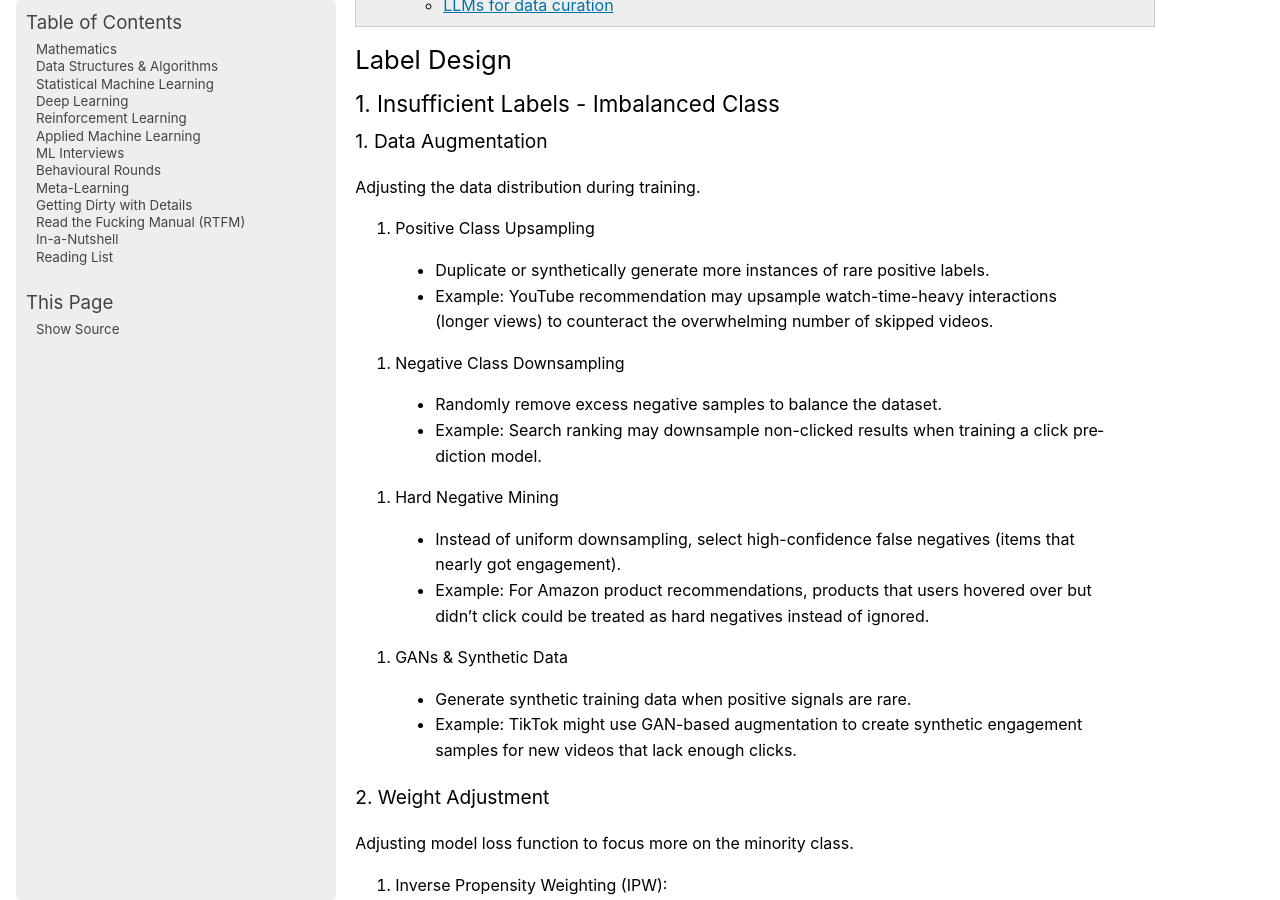
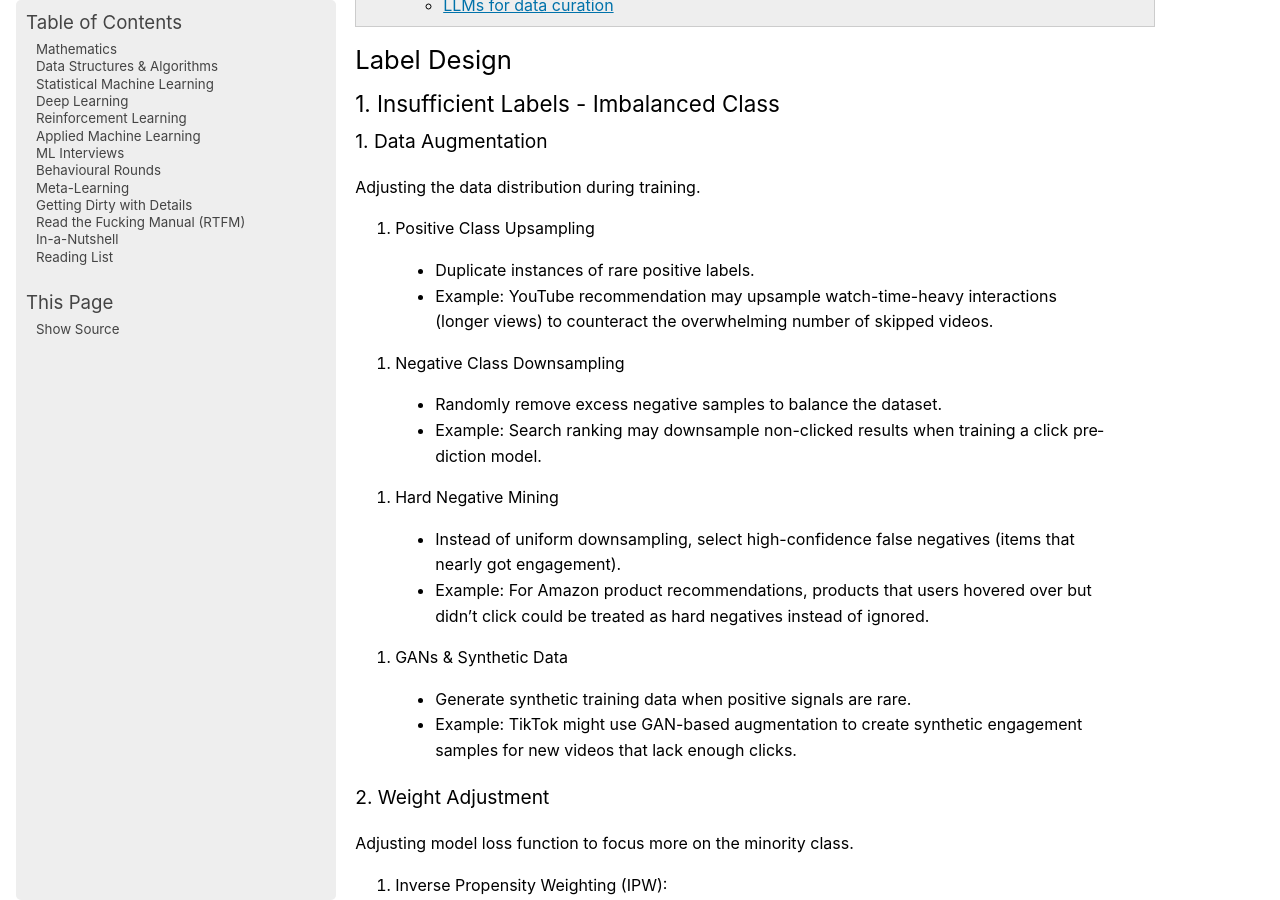
Before and after one commit to uselesstechjunks/leetcode, a Sphinx documentation site: the page built from docs/source/applied/practical/data.rst, in a window 1280 px wide and 900 px high, scrolled down 1109 px. Built offline with Sphinx 7.4.7, drawn with Linux system fonts in a browser that asks for light colours; pages that are not in the unit, such as notebooks, are missing from menus.

Commit message:
Update data.rst

```diff
--- a/docs/source/applied/practical/data.rst
+++ b/docs/source/applied/practical/data.rst
@@ -17,7 +17,7 @@ Adjusting the data distribution during training.
 
 #. Positive Class Upsampling
 
-	- Duplicate or synthetically generate more instances of rare positive labels.
+	- Duplicate instances of rare positive labels.
 	- Example: YouTube recommendation may upsample watch-time-heavy interactions (longer views) to counteract the overwhelming number of skipped videos.
 #. Negative Class Downsampling
 
```
